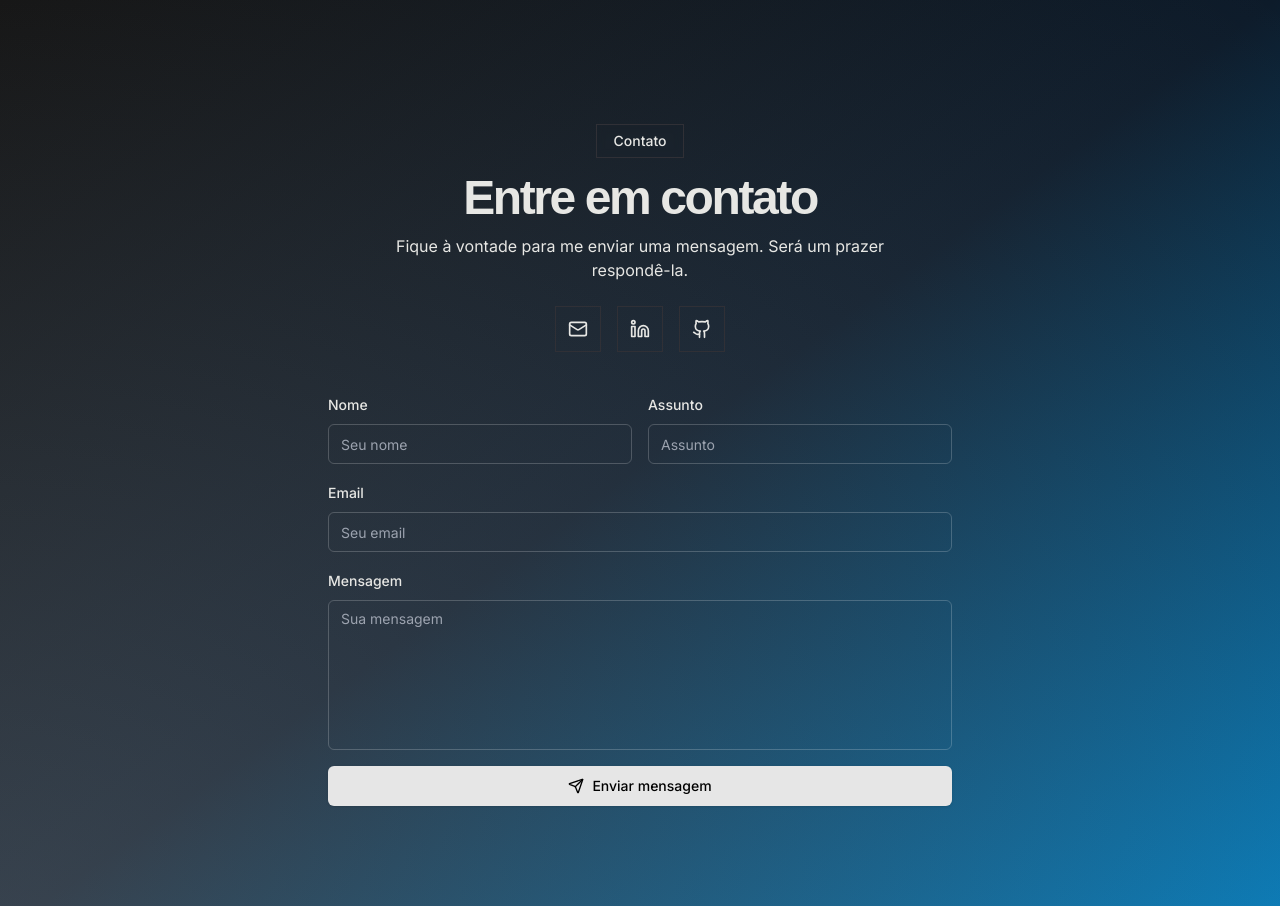
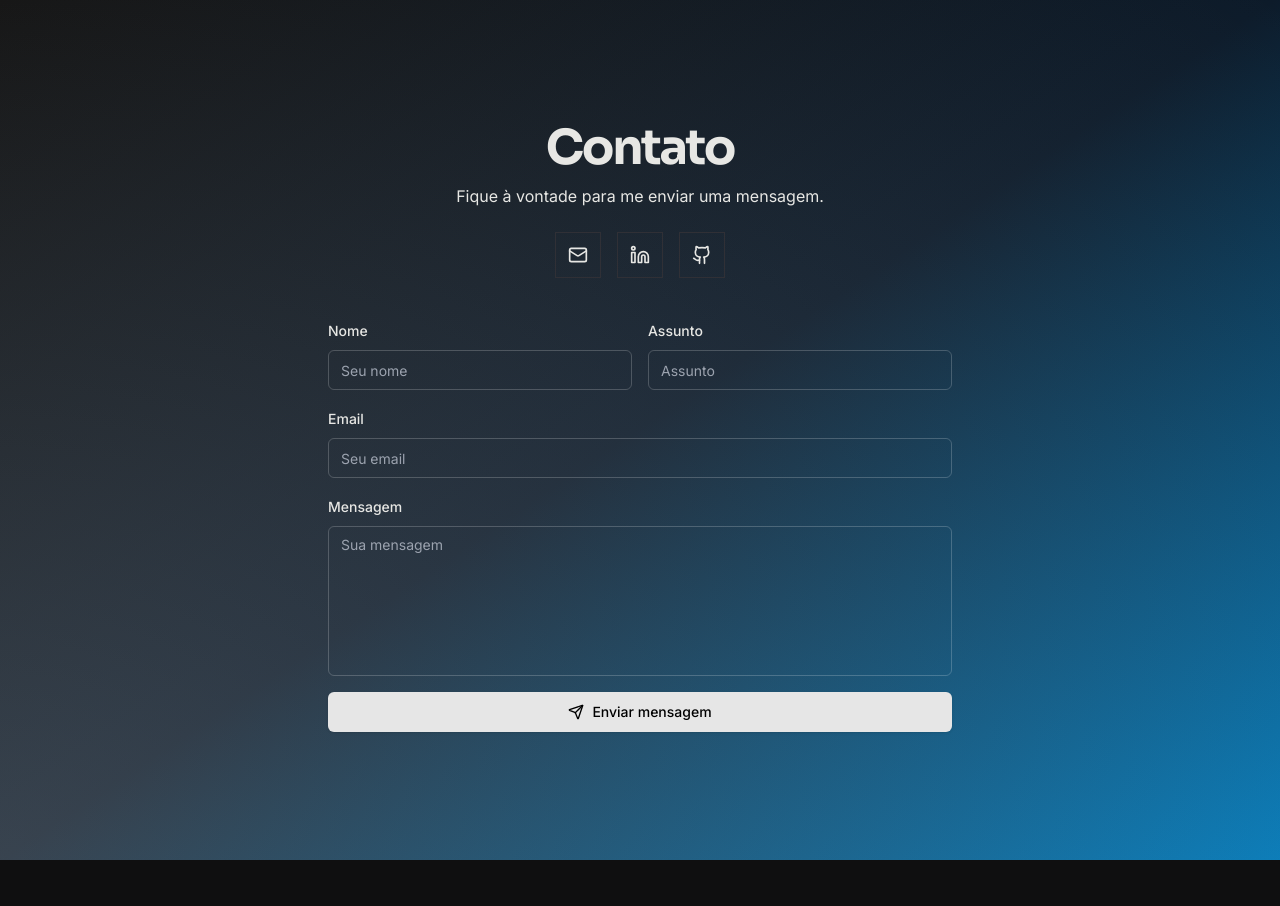
Before and after one commit to Lucas-magalhaes1/Portfolio, a Next.js app: page / in a window 1280 px wide. Shown: the part 3580-4486 px from the top of the page. Built offline with nearby package versions, Linux system fonts and the light colour scheme.

Commit message:
Formulário de contato ajuste

```diff
--- a/components/ui/ContactForm.tsx
+++ b/components/ui/ContactForm.tsx
@@ -3,6 +3,9 @@ import React, { useState } from "react";
 import { Dialog, DialogContent, DialogFooter, DialogClose } from "@/components/ui/alert-dialog";
 import { Button } from "@/components/ui/button";
 import { CircleCheckIcon, Github, Linkedin, Mail, Send } from "lucide-react";
+import { Sora } from 'next/font/google';
+
+const sora = Sora({ subsets: ['latin'], variable: '--font-sora' });
 
 const fieldStyle: React.CSSProperties = {
   backgroundColor: 'transparent',
@@ -55,7 +58,7 @@ const ContactForm: React.FC = () => {
   return (
     <section
       id="contact"
-      className="w-full py-12 md:py-24 lg:py-32 bg-gradient-to-br from-[#0a0a0a] via-[#0d1b2a] to-[#0077b6] relative overflow-hidden"
+      className={`${sora.variable} w-full py-12 md:py-24 lg:py-32 bg-gradient-to-br from-[#0a0a0a] via-[#0d1b2a] to-[#0077b6] relative overflow-hidden`}
     >
       <div className="absolute inset-0 bg-[radial-gradient(ellipse_at_bottom_left,_var(--tw-gradient-stops))] from-primary/20 via-transparent to-transparent pointer-events-none" />
 
@@ -63,14 +66,11 @@ const ContactForm: React.FC = () => {
 
         {/* Header */}
         <div className="text-center mb-10" data-aos="fade-up">
-          <span className="inline-flex items-center rounded-full border border-white/20 bg-white/10 px-4 py-1.5 text-sm font-medium text-white/80 mb-4 backdrop-blur-sm">
+          <h2 className="[font-family:var(--font-sora)] text-3xl font-bold tracking-tighter sm:text-4xl md:text-5xl text-white">
             Contato
-          </span>
-          <h2 className="text-3xl font-bold tracking-tighter sm:text-4xl md:text-5xl text-white">
-            Entre em contato
           </h2>
           <p className="text-white/60 mt-3 max-w-[500px] mx-auto">
-            Fique à vontade para me enviar uma mensagem. Será um prazer respondê-la.
+            Fique à vontade para me enviar uma mensagem.
           </p>
 
           <div className="flex justify-center gap-4 mt-6">
@@ -82,9 +82,8 @@ const ContactForm: React.FC = () => {
               <Mail className="h-5 w-5" />
             </a>
             <a
-              href="https://www.linkedin.com/in/lucas-magalhes1"
-              target="_blank"
-              rel="noopener noreferrer"
+              href="https://www.linkedin.com/in/lucasmagalhaes11"
+              target="_blank" rel="noopener noreferrer"
               className="p-3 rounded-xl border border-white/20 bg-white/10 text-white/60 hover:text-[#0077b5] hover:bg-white/20 hover:border-[#0077b5]/50 hover:scale-110 transition-all duration-200"
               title="LinkedIn"
             >
@@ -92,8 +91,7 @@ const ContactForm: React.FC = () => {
             </a>
             <a
               href="https://github.com/Lucas-magalhaes1"
-              target="_blank"
-              rel="noopener noreferrer"
+              target="_blank" rel="noopener noreferrer"
               className="p-3 rounded-xl border border-white/20 bg-white/10 text-white/60 hover:text-white hover:bg-white/20 hover:border-white/40 hover:scale-110 transition-all duration-200"
               title="GitHub"
             >
@@ -121,8 +119,7 @@ const ContactForm: React.FC = () => {
                   style={fieldStyle}
                   onFocus={handleFocus}
                   onBlur={handleBlur}
-                  id="name"
-                  name="name"
+                  id="name" name="name"
                   placeholder="Seu nome"
                   required
                 />
@@ -134,8 +131,7 @@ const ContactForm: React.FC = () => {
                   style={fieldStyle}
                   onFocus={handleFocus}
                   onBlur={handleBlur}
-                  id="subject"
-                  name="subject"
+                  id="subject" name="subject"
                   placeholder="Assunto"
                   required
                 />
@@ -149,8 +145,7 @@ const ContactForm: React.FC = () => {
                 style={fieldStyle}
                 onFocus={handleFocus}
                 onBlur={handleBlur}
-                id="email"
-                name="email"
+                id="email" name="email"
                 type="email"
                 placeholder="Seu email"
                 required
@@ -164,8 +159,7 @@ const ContactForm: React.FC = () => {
                 style={fieldStyle}
                 onFocus={handleFocus}
                 onBlur={handleBlur}
-                id="message"
-                name="message"
+                id="message" name="message"
                 placeholder="Sua mensagem"
                 required
               />
@@ -187,7 +181,7 @@ const ContactForm: React.FC = () => {
             <div className="flex flex-col items-center justify-center gap-4 py-8">
               <CircleCheckIcon className="size-12 text-green-500" />
               <div className="space-y-2 text-center">
-                <h3 className="text-lg font-medium">Sucesso!</h3>
+                <h3 className="[font-family:var(--font-sora)] text-lg font-medium">Sucesso!</h3>
                 <p className="text-muted-foreground">
                   Sua mensagem foi enviada com sucesso. Entrarei em contato em breve.
                 </p>
```
